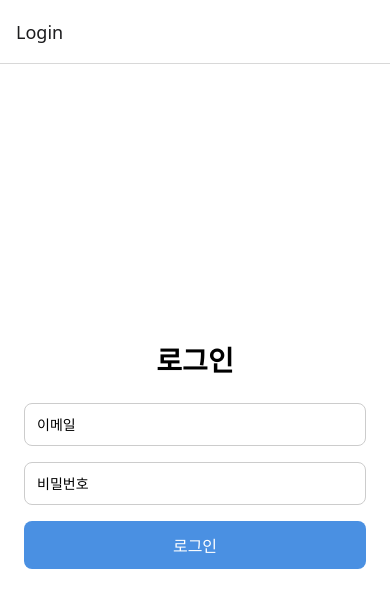
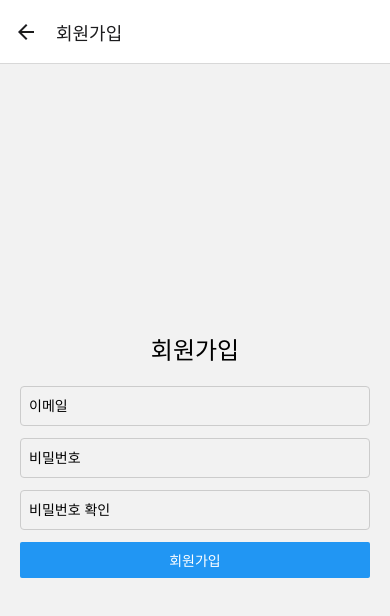
Before and after one commit to juyoungjin2/JustudyEnglish, a React Native app: screen /SignUp in a window 390 px wide. Before the commit this address had no page. Shown: the top 616 px of the page. Built offline with nearby package versions, Linux system fonts and the light colour scheme.

Commit message:
0003_파이어베이스 인증 로그인 기능 구현

```diff
--- a/App.tsx
+++ b/App.tsx
@@ -1,7 +1,29 @@
 // App.tsx
 import React from 'react';
-import AppNavigator from './src/navigation';
+import { NavigationContainer } from '@react-navigation/native';
+import { createNativeStackNavigator } from '@react-navigation/native-stack';
+import LoginScreen from './src/screens/LoginScreen';
+import SignUpScreen from './src/screens/SignUpScreen';
+
+import { RootStackParamList } from './src/types';
+
+const Stack = createNativeStackNavigator<RootStackParamList>();
 
 export default function App() {
-  return <AppNavigator />;
+  return (
+    <NavigationContainer>
+      <Stack.Navigator initialRouteName="Login">
+        <Stack.Screen
+          name="Login"
+          component={LoginScreen}
+          options={{ title: '로그인' }}
+        />
+        <Stack.Screen
+          name="SignUp"
+          component={SignUpScreen}
+          options={{ title: '회원가입' }}
+        />
+      </Stack.Navigator>
+    </NavigationContainer>
+  );
 }
--- a/src/navigation/index.tsx
+++ b/src/navigation/index.tsx
@@ -15,7 +15,7 @@ const Stack = createNativeStackNavigator<RootStackParamList>();
 export default function AppNavigator() {
   return (
     <NavigationContainer>
-      <Stack.Navigator initialRouteName="Login">
+      <Stack.Navigator initialRouteName="Home">
         <Stack.Screen name="Login" component={LoginScreen} />
         <Stack.Screen name="Home"  component={HomeScreen}  />
       </Stack.Navigator>
--- a/src/screens/LoginScreen.tsx
+++ b/src/screens/LoginScreen.tsx
@@ -1,52 +1,84 @@
 // src/screens/LoginScreen.tsx
 import React, { useState } from 'react';
-import { View, Text, TextInput, TouchableOpacity, StyleSheet } from 'react-native';
-import type { NativeStackScreenProps } from '@react-navigation/native-stack';
-import type { RootStackParamList } from '../navigation';
+import {
+  View, TextInput, Button, StyleSheet, Text, Alert
+} from 'react-native';
+import { useNavigation } from '@react-navigation/native';
+import { StackNavigationProp } from '@react-navigation/stack';
+import { auth } from '../services/firebase';
+import { RootStackParamList } from '../types';
 
-type Props = NativeStackScreenProps<RootStackParamList, 'Login'>;
+type LoginNavProp = StackNavigationProp<RootStackParamList, 'Login'>;
 
-const LoginScreen: React.FC<Props> = ({ navigation }) => {
-  const [email, setEmail] = useState<string>('');
-  const [password, setPassword] = useState<string>('');
+export default function LoginScreen() {
+  const navigation = useNavigation<LoginNavProp>();
+  const [email, setEmail] = useState('');
+  const [password, setPassword] = useState('');
 
-  const handleLogin = () => {
-    // TODO: Firebase Auth 로직 추가
-    navigation.replace('Home');
+  const handleLogin = async () => {
+    try {
+      const credential = await auth().signInWithEmailAndPassword(email, password);
+      const user = credential.user;
+      if (!user.emailVerified) {
+        await auth().signOut();
+        Alert.alert(
+          '인증 필요',
+          '이메일 인증돼야 로그인 가능해. 인증 메일 다시 보낼까?',
+          [
+            {
+              text: '예',
+              onPress: async () => {
+                await user.sendEmailVerification();
+                Alert.alert('메일 전송됨', '인증 메일을 다시 보냈어.');
+              },
+            },
+            { text: '아니요' },
+          ]
+        );
+        return;
+      }
+      Alert.alert('로그인 성공');
+      // TODO: 인증된 유저만 보이는 화면으로 이동
+    } catch (e: any) {
+      Alert.alert('로그인 실패', e.message);
+    }
   };
 
   return (
     <View style={styles.container}>
       <Text style={styles.title}>로그인</Text>
       <TextInput
+        placeholder="이메일"
         style={styles.input}
-        placeholder="이메일"
         value={email}
         onChangeText={setEmail}
         keyboardType="email-address"
         autoCapitalize="none"
       />
       <TextInput
+        placeholder="비밀번호"
         style={styles.input}
-        placeholder="비밀번호"
         value={password}
         onChangeText={setPassword}
         secureTextEntry
-        autoCapitalize="none"
       />
-      <TouchableOpacity style={styles.button} onPress={handleLogin}>
-        <Text style={styles.buttonText}>로그인</Text>
-      </TouchableOpacity>
+      <Button title="로그인" onPress={handleLogin} />
+      <Text
+        style={styles.link}
+        onPress={() => navigation.navigate('SignUp')}
+      >
+        회원가입 하기
+      </Text>
     </View>
   );
-};
-
-export default LoginScreen;
+}
 
 const styles = StyleSheet.create({
-  container: { flex: 1, padding: 24, justifyContent: 'center', backgroundColor: '#fff' },
-  title: { fontSize: 28, fontWeight: '600', marginBottom: 24, textAlign: 'center' },
-  input: { borderWidth: 1, borderColor: '#ccc', borderRadius: 8, padding: 12, marginBottom: 16 },
-  button: { backgroundColor: '#4a90e2', paddingVertical: 12, borderRadius: 8 },
-  buttonText: { color: '#fff', textAlign: 'center', fontSize: 16, fontWeight: '500' },
+  container: { flex: 1, padding: 20, justifyContent: 'center' },
+  title: { fontSize: 24, marginBottom: 20, textAlign: 'center' },
+  input: {
+    height: 40, borderWidth: 1, borderColor: '#ccc',
+    borderRadius: 4, marginBottom: 12, paddingHorizontal: 8
+  },
+  link: { marginTop: 16, color: '#0066cc', textAlign: 'center' },
 });
--- /dev/null
+++ b/src/screens/SignUpScreen.tsx
@@ -0,0 +1,74 @@
+// src/screens/SignUpScreen.tsx
+import React, { useState } from 'react';
+import {
+  View, TextInput, Button, StyleSheet, Text, Alert
+} from 'react-native';
+import { useNavigation } from '@react-navigation/native';
+import { StackNavigationProp } from '@react-navigation/stack';
+import { auth } from '../services/firebase';
+import { RootStackParamList } from '../types';
+
+type SignUpNavProp = StackNavigationProp<RootStackParamList, 'SignUp'>;
+
+export default function SignUpScreen() {
+  const navigation = useNavigation<SignUpNavProp>();
+  const [email, setEmail] = useState('');
+  const [password, setPassword] = useState('');
+  const [confirm, setConfirm] = useState('');
+
+  const handleSignUp = async () => {
+    if (password !== confirm) {
+      Alert.alert('비밀번호가 일치하지 않아');
+      return;
+    }
+    try {
+      const credential = await auth().createUserWithEmailAndPassword(email, password);
+      await credential.user.sendEmailVerification();
+      Alert.alert(
+        '회원가입 완료',
+        '인증 이메일을 보냈어. 메일함 확인 후 로그인해줘.'
+      );
+      navigation.goBack();
+    } catch (e: any) {
+      Alert.alert('회원가입 실패', e.message);
+    }
+  };
+
+  return (
+    <View style={styles.container}>
+      <Text style={styles.title}>회원가입</Text>
+      <TextInput
+        placeholder="이메일"
+        style={styles.input}
+        value={email}
+        onChangeText={setEmail}
+        keyboardType="email-address"
+        autoCapitalize="none"
+      />
+      <TextInput
+        placeholder="비밀번호"
+        style={styles.input}
+        value={password}
+        onChangeText={setPassword}
+        secureTextEntry
+      />
+      <TextInput
+        placeholder="비밀번호 확인"
+        style={styles.input}
+        value={confirm}
+        onChangeText={setConfirm}
+        secureTextEntry
+      />
+      <Button title="회원가입" onPress={handleSignUp} />
+    </View>
+  );
+}
+
+const styles = StyleSheet.create({
+  container: { flex: 1, padding: 20, justifyContent: 'center' },
+  title: { fontSize: 24, marginBottom: 20, textAlign: 'center' },
+  input: {
+    height: 40, borderWidth: 1, borderColor: '#ccc',
+    borderRadius: 4, marginBottom: 12, paddingHorizontal: 8
+  },
+});
--- /dev/null
+++ b/src/services/firebase.ts
@@ -0,0 +1,10 @@
+// src/services/firebase.ts
+
+import auth from '@react-native-firebase/auth';
+import firestore from '@react-native-firebase/firestore';
+
+// firebase.app() 같은 게 필요하면 아래처럼 import 할 수 있지만,
+// 현재는 auth, firestore만 쓰므로 생략해도 된다.
+// import app from '@react-native-firebase/app';
+
+export { auth, firestore };
--- /dev/null
+++ b/src/types.ts
@@ -0,0 +1,5 @@
+// src/types.ts
+export type RootStackParamList = {
+  Login: undefined;
+  SignUp: undefined;
+};
```
Also changed, not shown: package.json (+7 -0 lines), 4 other files (tests, documents, lock files or other folders).
